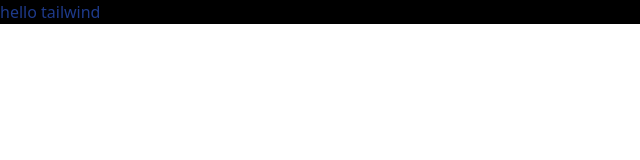
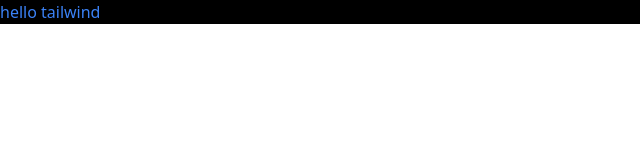
Before and after one commit to Abdulbosit-web/tailwind-cli, a website: page src/index.html in a window 1280 px wide. Shown: the full height of the page, 0-640 px from the left. Drawn offline with nearby package versions, Linux system fonts and the light colour scheme; files that its build step writes are made by us from their sources.

Commit message:
Update index.html

```diff
--- a/src/index.html
+++ b/src/index.html
@@ -10,7 +10,7 @@
 </head>
 
 <body>
-  <div class="bg-black text-blue-900 auto  ">
+  <div class="bg-black text-blue-500 ">
     hello tailwind</div>
 </body>
 
```
